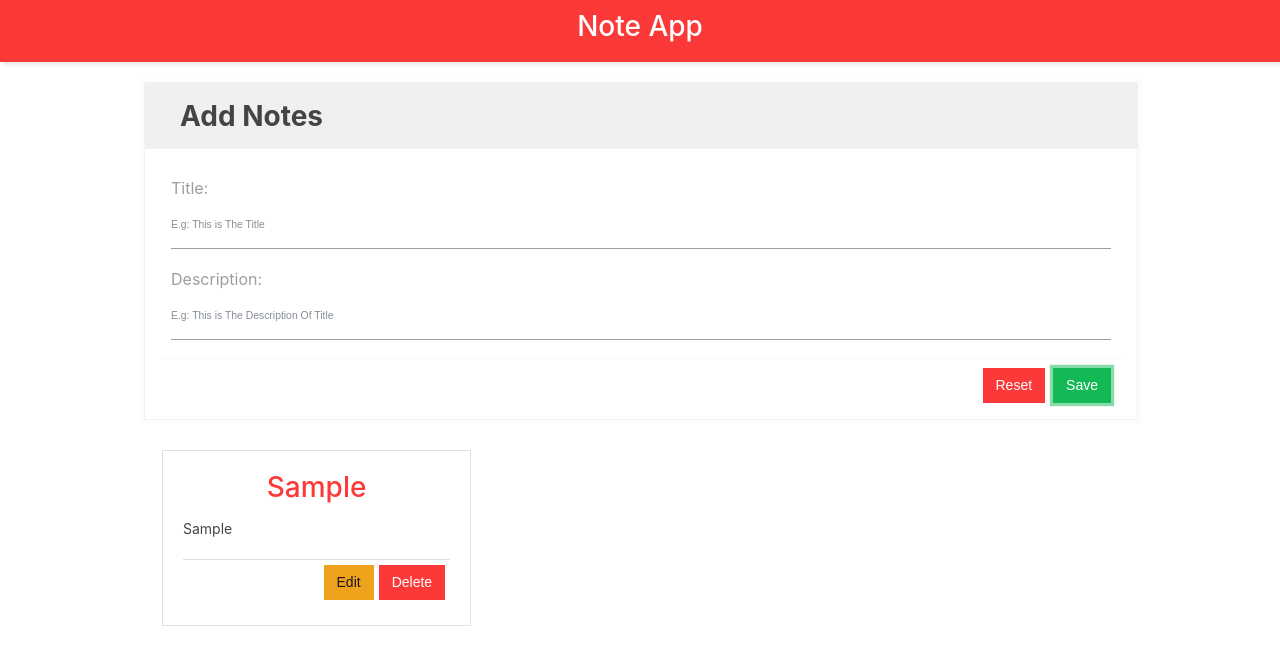
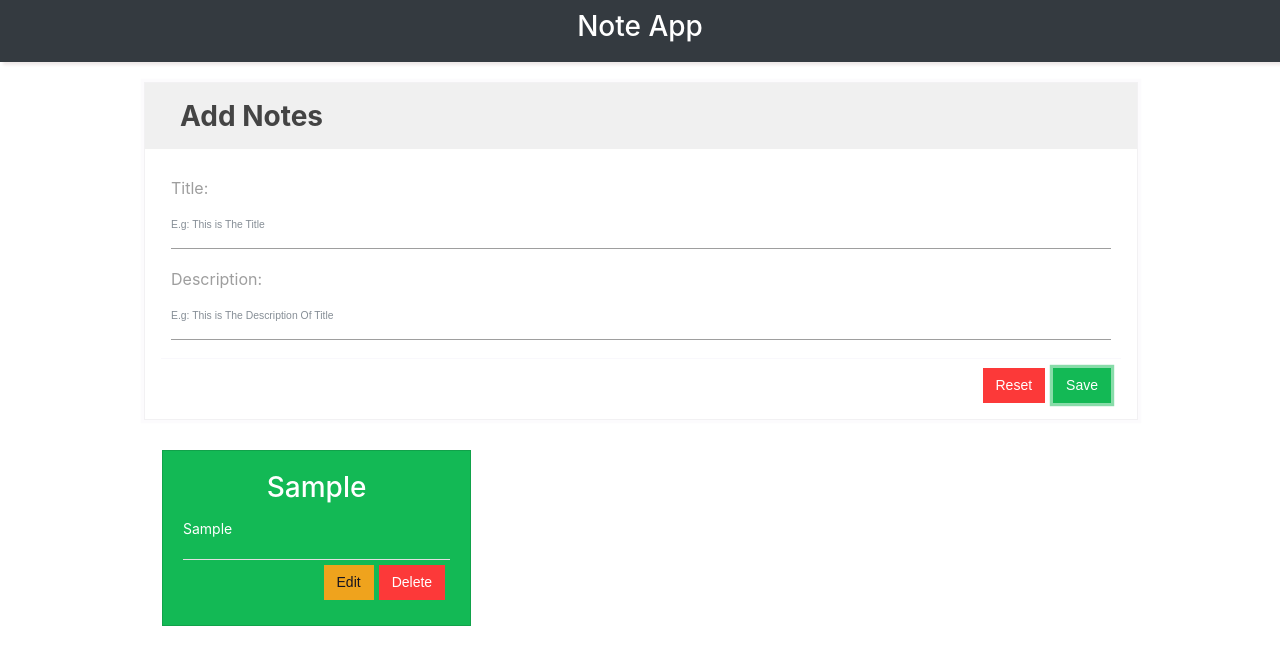
Before and after one commit to Tueloper/Nota-App, a plain HTML site: page index.html in a window 1280 px wide. Both pictures are taken after typing "Sample", "Sample" into the empty fields and a click on the button "Save". Drawn offline with Linux system fonts and the light colour scheme.

Commit message:
CH/refactored code

```diff
--- a/css/main.css
+++ b/css/main.css
@@ -91,7 +91,7 @@ h3,
 
 
 .navbar {
-  background: var(--red);
+  background: var(--gray-dark);
   box-shadow: 3px 3px 3px rgb(238, 232, 232);
   color: var(--white);
   padding: 10px;
@@ -132,7 +132,6 @@ h3,
 
 .add-title {
   margin: 5px;
-  /* line-height: 1.5; */
   font-size: 2em;
 }
 .add-body {
@@ -168,7 +167,6 @@ h3,
   border: 1px solid transparent;
   padding: 0.375rem 0.75rem;
   font-size: 0.875rem;
-  /* color: var(--red); */
   line-height: 1.5;
   cursor: pointer;
   border-radius: 0;
@@ -180,7 +178,6 @@ h3,
 .form-control::placeholder {
   color: #868e96;
   opacity: 1;
-  /* padding: 10px; */
   font-size: 0.8em;
   font-weight: 200;
 }
@@ -302,11 +299,11 @@ input::focus {
   -ms-flex: 1 1 auto;
   flex: 1 1 auto;
   padding: 1.25rem;
+  color: var(--white);
 }
 .card-title {
   margin-bottom: 0.75rem;
   text-align: center;
-  color: var(--red);
 }
 .card-subtitle {
   margin-top: -0.375rem;
--- a/js/main.js
+++ b/js/main.js
@@ -1,5 +1,7 @@
 class UI {
-
+  constructor() {
+    this.colors = ['#fc3939', '#13b955', '#efa31d', '#e83e8c', '#fd7e14', '#868e96', '#13b955', '#009cdc'];
+  }
 
   printMessage(message, className) {
 
@@ -17,13 +19,14 @@ class UI {
   }
 
   displayNotes(note) {
-
+    let colorB = this.colors[this.generateColors()];
     const notsDiv = document.querySelector('#notes');
     const divNot = document.createElement('div');
+    // divNot.style.backgroundColor = this.colors[this.generateColors()]
     divNot.classList.add('flexC')
     divNot.innerHTML = `
-    <div class="singleNote" >
-      <div class="card " id=${note.id}>
+    <div class="singleNote">
+      <div class="card " id="${note.id}" style="background-color: ${colorB}">
         <div class="card-body" >
             <h2 class="text-center card-title">${note.title}</h2>
             <p class="card-text">
@@ -40,6 +43,12 @@ class UI {
 
     notsDiv.appendChild(divNot);
   }
+
+  generateColors() {
+    return Math.floor( Math.random() * this.colors.length );
+  }
+
+
 }
 
 class NOTEDB {
@@ -185,9 +194,6 @@ function addNOtes(e) {
         note_des: noteDesc
       }
 
-      //display updated information
-      ui.displayNotes(updatedNote);
-
       //save note to DB
       notesDB.editDataDb(updatedNote);
 
@@ -223,11 +229,13 @@ function loader() {
   const notsDiv = document.querySelector('#notes');
 
   notesss.forEach(note => {
+    let colorB = ui.colors[ui.generateColors()];
+
     const divNot = document.createElement('div');
-    divNot.classList.add('flexC')
+    divNot.classList.add('flexC');
     divNot.innerHTML = `
-    <div class="singleNote" >
-      <div class="card" id=${note.id}>
+    <div class="singleNote"  >
+      <div class="card" id="${note.id}" style="background-color: ${colorB}">
         <div class="card-body" >
             <h2 class="text-center card-title" >${note.title}</h2>
             <p class="card-text">
```
Also changed, not shown: index.html (+1 -1 lines).
